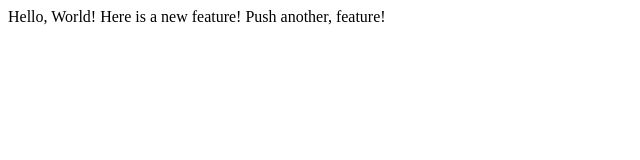
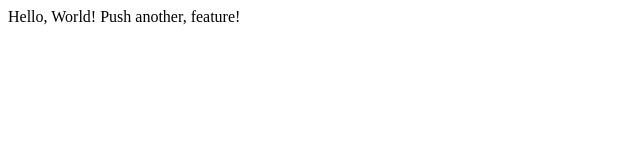
Before and after one commit to Trung-Jeager-2019/lecture1, a plain HTML site: page index.html in a window 1280 px wide. Shown: the whole page, without its empty margins (0-640 px from the left). Drawn offline with Linux system fonts and the light colour scheme.

Commit message:
Change index.html

```diff
--- a/index.html
+++ b/index.html
@@ -7,7 +7,6 @@
 </head>
 <body>
     Hello, World!
-    Here is a new feature!
     Push another, feature!
 </body>
 </html>
```
